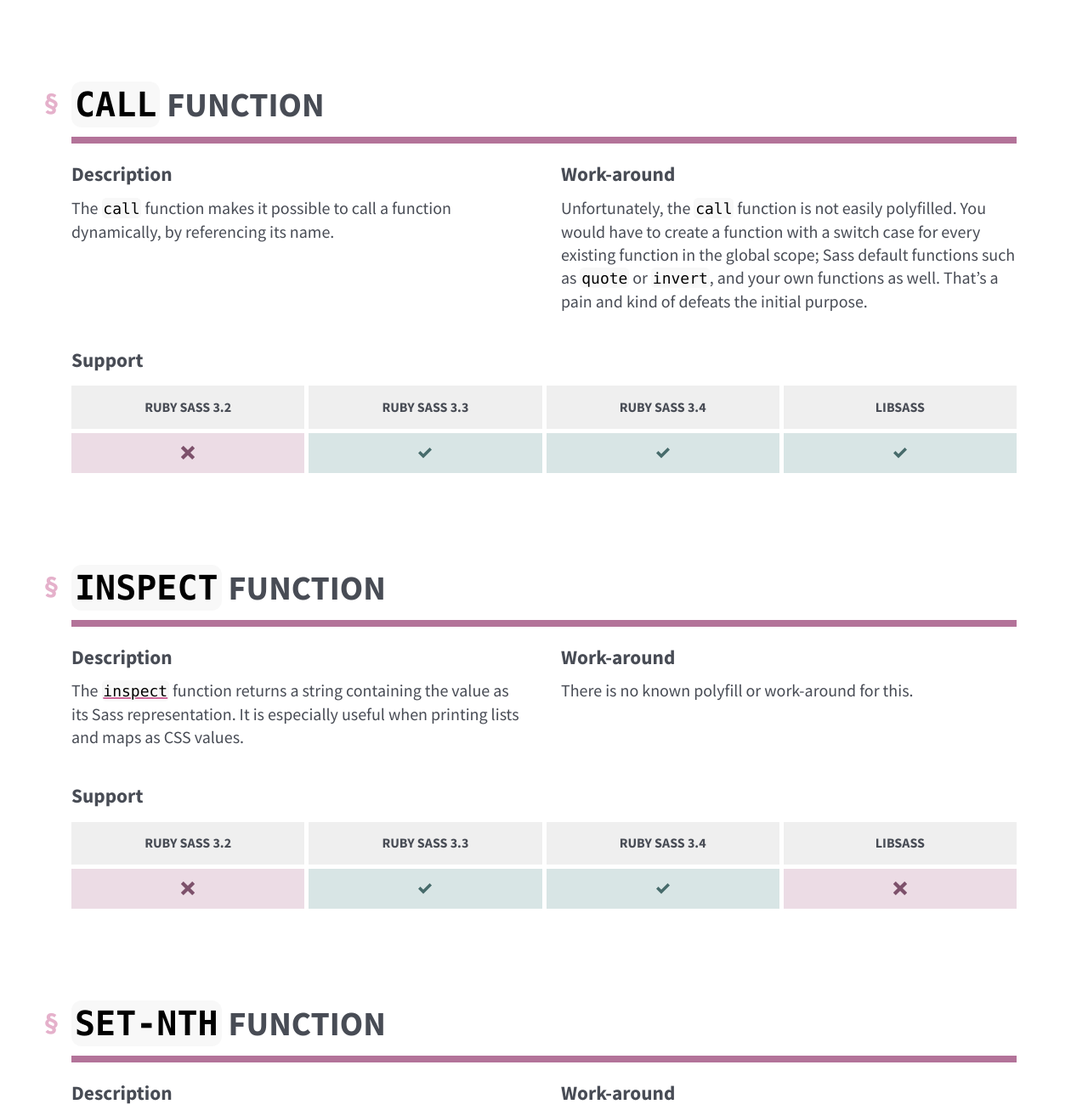
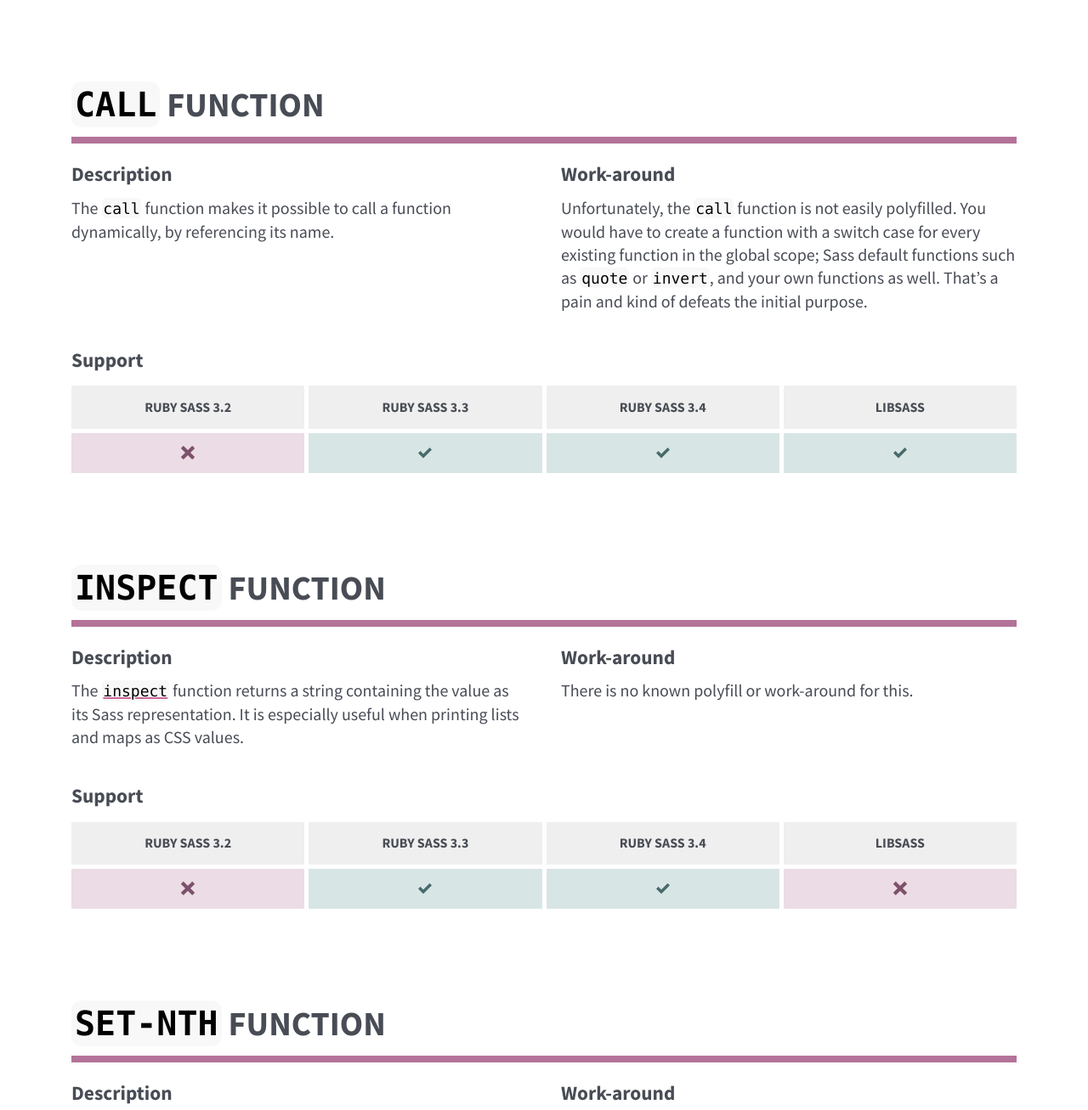
Before and after one commit to KittyGiraudel/sass-compatibility, a Jekyll site: the page built from index.html, in a window 1280 px wide. Shown: the part 479-1786 px from the top of the page at 85% size. Built offline with Jekyll 4.4.1, drawn with Linux system fonts in a browser that asks for light colours; some of the changed text lies outside the part shown.

Commit message:
Improved the way anchors work

```diff
--- a/_sass/partials/_features.scss
+++ b/_sass/partials/_features.scss
@@ -26,11 +26,11 @@
     top: .23em;
     text-decoration: none;
     font-size: .8em;
-    opacity: .5;
+    opacity: 0;
     transition: .15s;
 
-    &:hover,
-    &:active {
+    .feature:hover &,
+    .feature:active & {
         opacity: 1;
     }
 }
```
